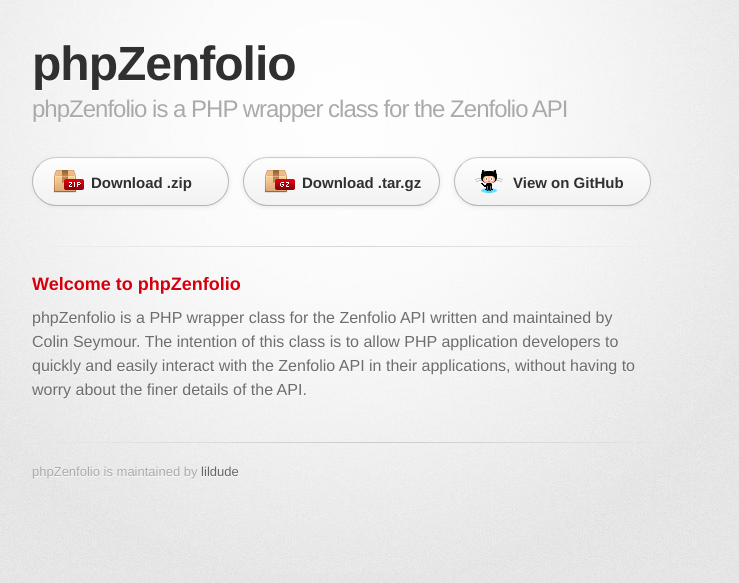
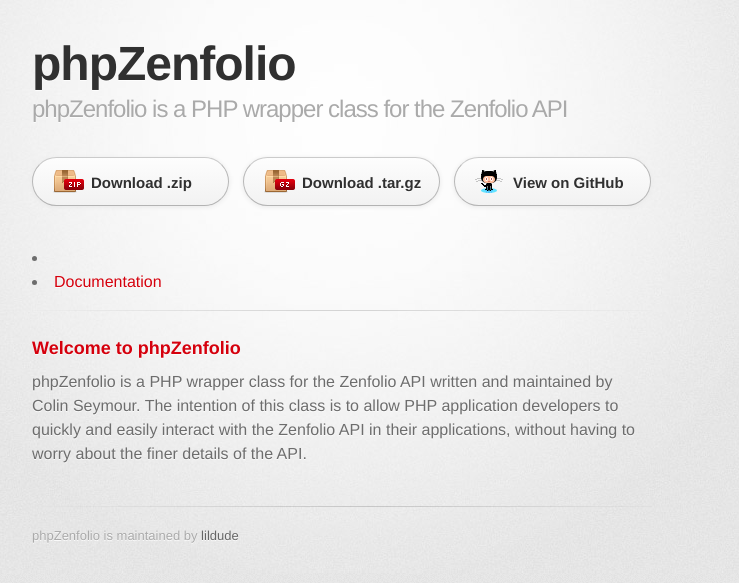
Before and after one commit to lildude/phpZenfolio, a Jekyll site: the page built from index.html, in a window 1280 px wide. Shown: the top 583 px of the page, without its empty margins (298-1037 px from the left). Built offline with Jekyll 4.4.1, drawn with Linux system fonts in a browser that asks for light colours; some web fonts are replaced.

Commit message:
Process the index.html file now

```diff
--- a/index.html
+++ b/index.html
@@ -1,3 +1,7 @@
+---
+
+---
+
 <!DOCTYPE html>
 <html>
   <head>
@@ -18,7 +22,7 @@
       <div class="inner">
 
         <header>
-          <a href="/"><h1>phpZenfolio</h1></a>
+          <a href="{{ site.baseurl }}"><h1>phpZenfolio</h1></a>
           <h2>phpZenfolio is a PHP wrapper class for the Zenfolio API</h2>
         </header>
 
@@ -28,13 +32,17 @@
           <a href="https://github.com/lildude/phpZenfolio" id="view-on-github" class="button"><span>View on GitHub</span></a>
         </section>
 
+        <section id="pages" class="clearfix">
+          {% for page in site.pages %}
+          <li><a href="{{ site.baseurl }}{{ page.url }}">{{ page.title }}</a></li>
+          {% endfor %}
+        </section>
         <hr>
 
         <section id="main_content">
-          <h3>
-<a name="welcome-to-phpzenfolio" class="anchor" href="#welcome-to-phpzenfolio"><span class="octicon octicon-link"></span></a>Welcome to phpZenfolio</h3>
+          <h3><a name="welcome-to-phpzenfolio" class="anchor" href="#welcome-to-phpzenfolio"><span class="octicon octicon-link"></span></a>Welcome to phpZenfolio</h3>
 
-<p>phpZenfolio is a PHP wrapper class for the Zenfolio API written and maintained by Colin Seymour. The intention of this class is to allow PHP application developers to quickly and easily interact with the Zenfolio API in their applications, without having to worry about the finer details of the API.</p>
+            <p>phpZenfolio is a PHP wrapper class for the Zenfolio API written and maintained by Colin Seymour. The intention of this class is to allow PHP application developers to quickly and easily interact with the Zenfolio API in their applications, without having to worry about the finer details of the API.</p>
         </section>
 
         <footer>
```
